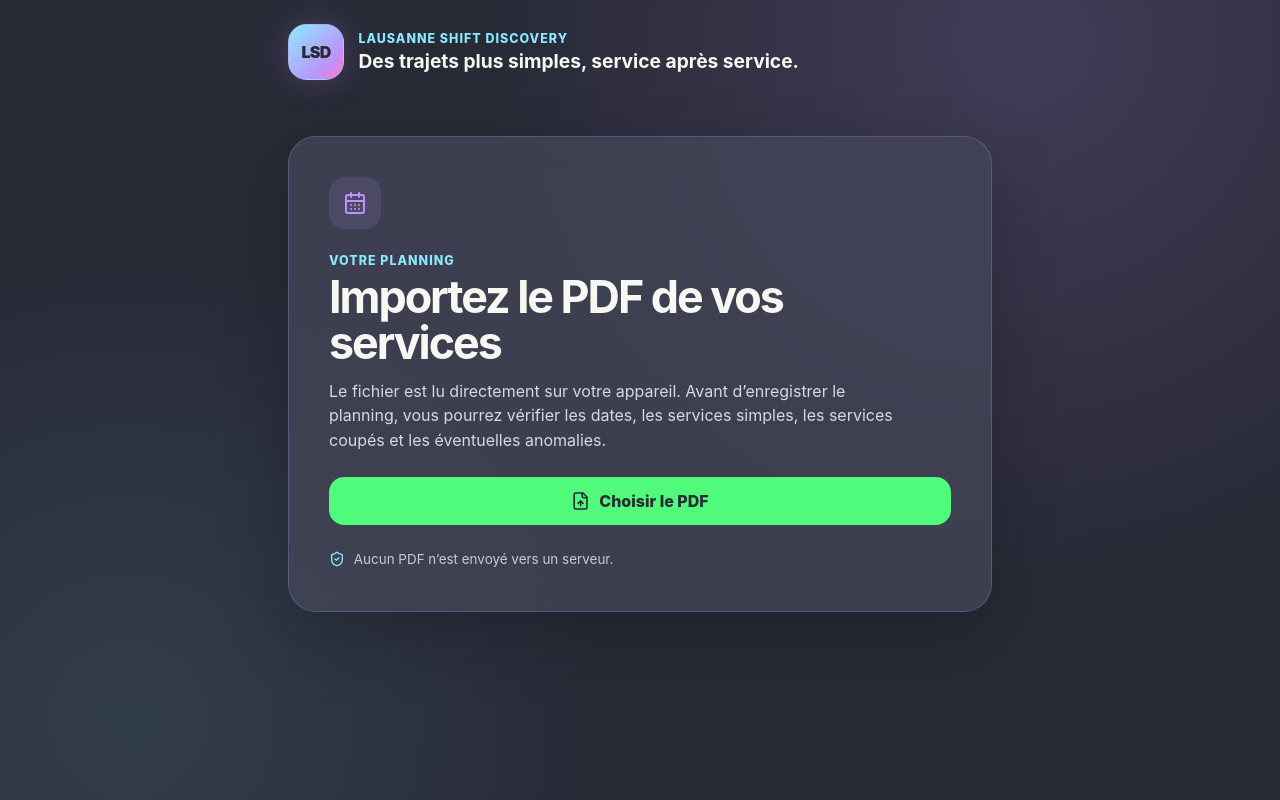
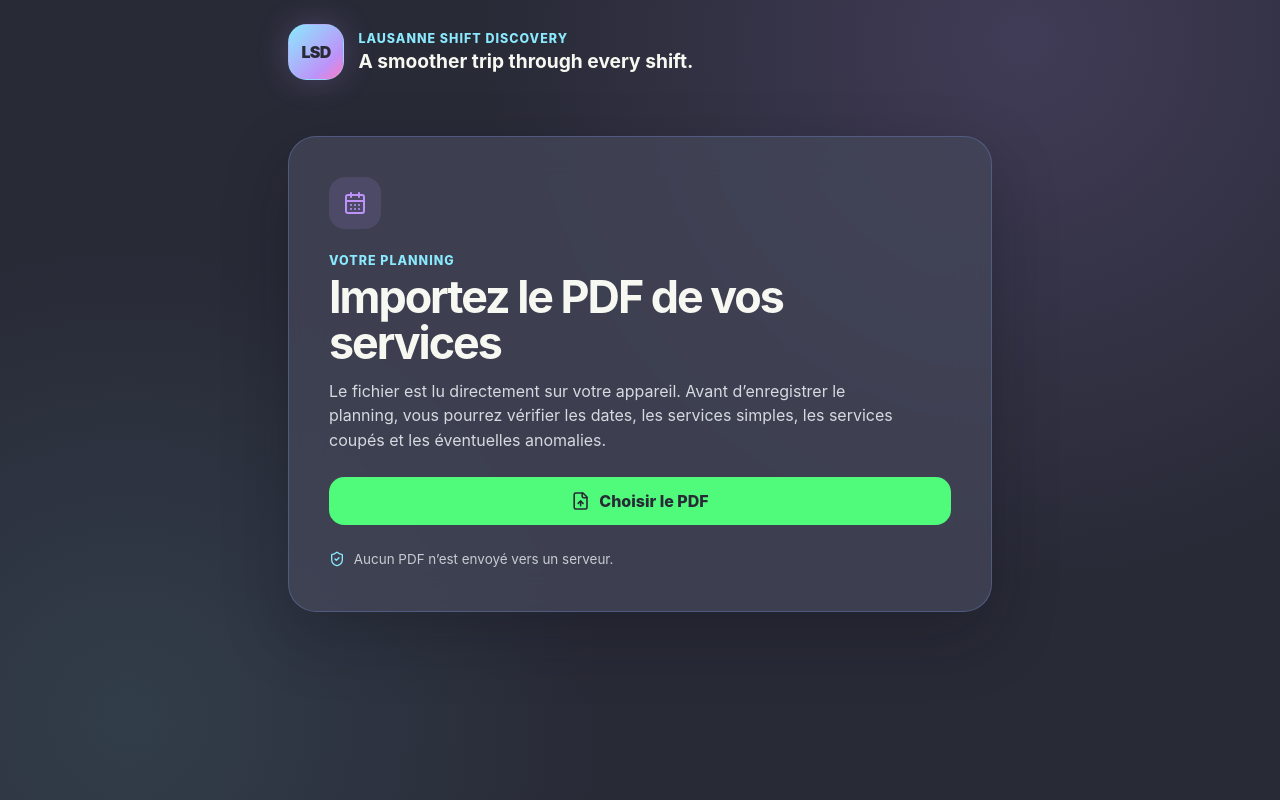
Before and after one commit to spiaz/lsd, a React (Vite) app: page / in a window 1280 px wide. Built offline with nearby package versions, Linux system fonts and the light colour scheme.

Commit message:
Restore original LSD tagline

```diff
--- a/src/App.tsx
+++ b/src/App.tsx
@@ -19,7 +19,7 @@ export function App() {
         <div className="brand-mark" aria-hidden="true">LSD</div>
         <div>
           <p className="eyebrow">Lausanne Shift Discovery</p>
-          <h1>Des trajets plus simples, service après service.</h1>
+          <h1>A smoother trip through every shift.</h1>
         </div>
       </header>
 
```
